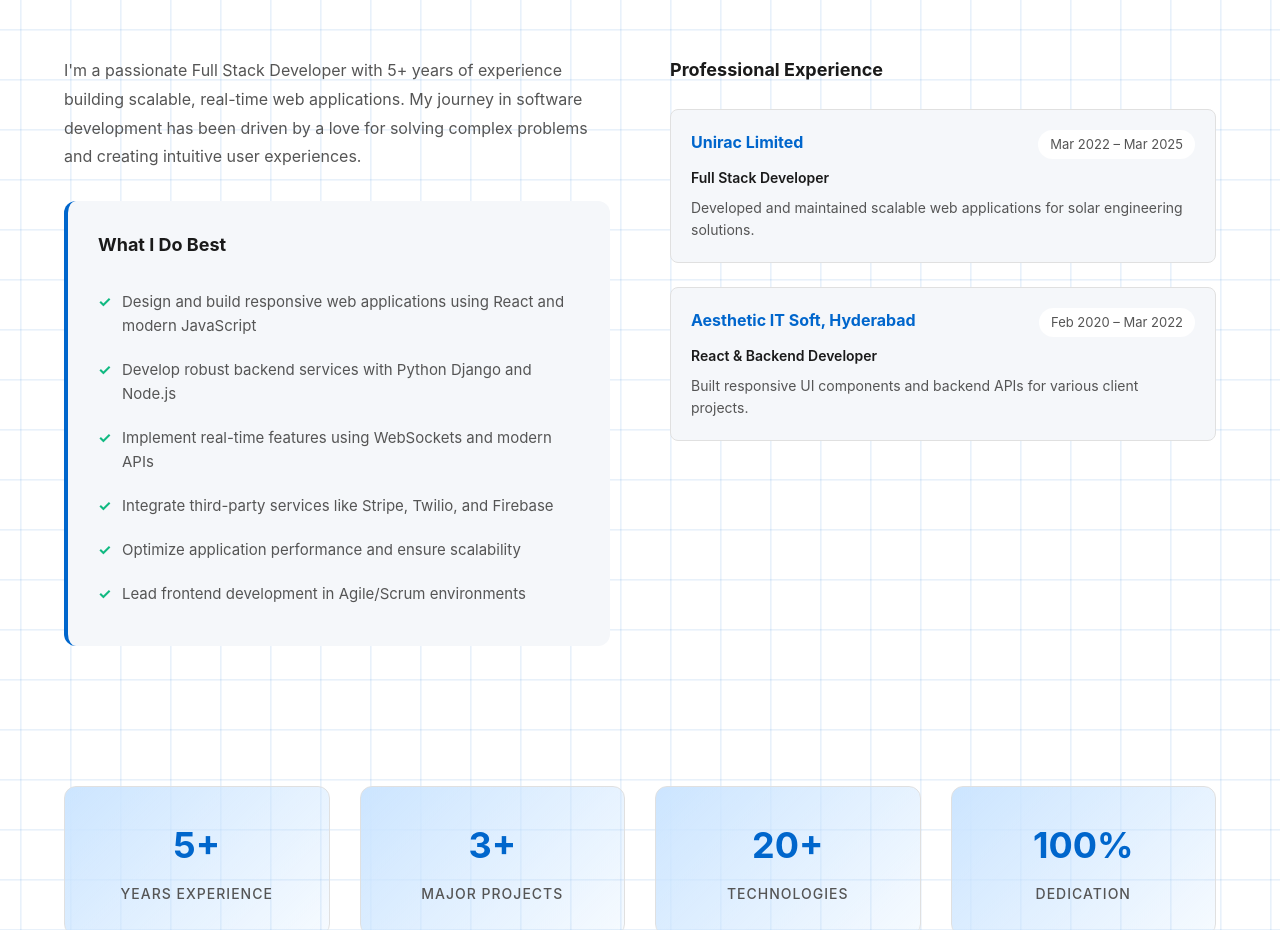
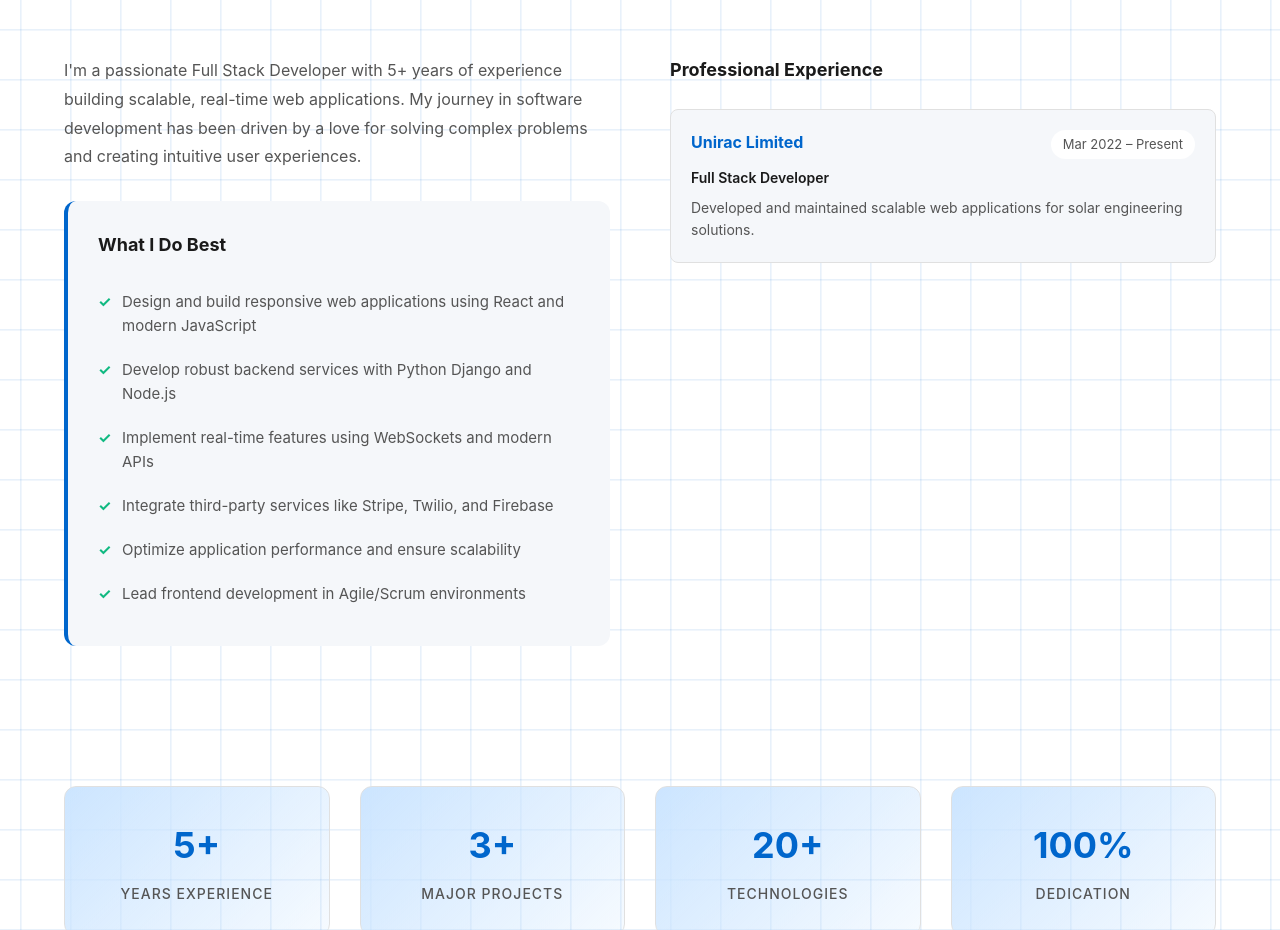
Before and after one commit to Srinu520/portfolio, a React (Vite) app in the folder portfolio-site/: page / in a window 1280 px wide. Shown: the part 1280-2210 px from the top of the page. Built offline with nearby package versions, Linux system fonts and the light colour scheme.

Commit message:
Update experience period and comment out previous role in portfolio data

```diff
--- a/portfolio-site/src/data/portfolio.ts
+++ b/portfolio-site/src/data/portfolio.ts
@@ -97,13 +97,13 @@ export const experience: Experience[] = [
   {
     company: 'Unirac Limited',
     position: 'Full Stack Developer',
-    period: 'Mar 2022 – Mar 2025',
+    period: 'Mar 2022 – Present',
     description: 'Developed and maintained scalable web applications for solar engineering solutions.',
   },
-  {
-    company: 'Aesthetic IT Soft, Hyderabad',
-    position: 'React & Backend Developer',
-    period: 'Feb 2020 – Mar 2022',
-    description: 'Built responsive UI components and backend APIs for various client projects.',
-  },
+  // {
+  //   company: 'Aesthetic IT Soft, Hyderabad',
+  //   position: 'React & Backend Developer',
+  //   period: 'Feb 2020 – Mar 2022',
+  //   description: 'Built responsive UI components and backend APIs for various client projects.',
+  // },
 ];
```
